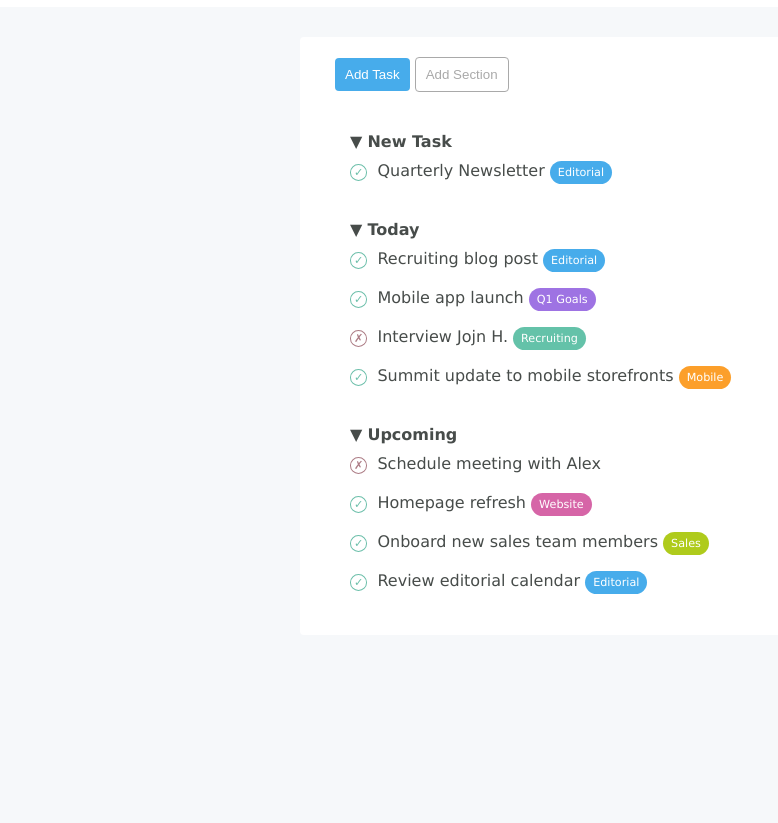
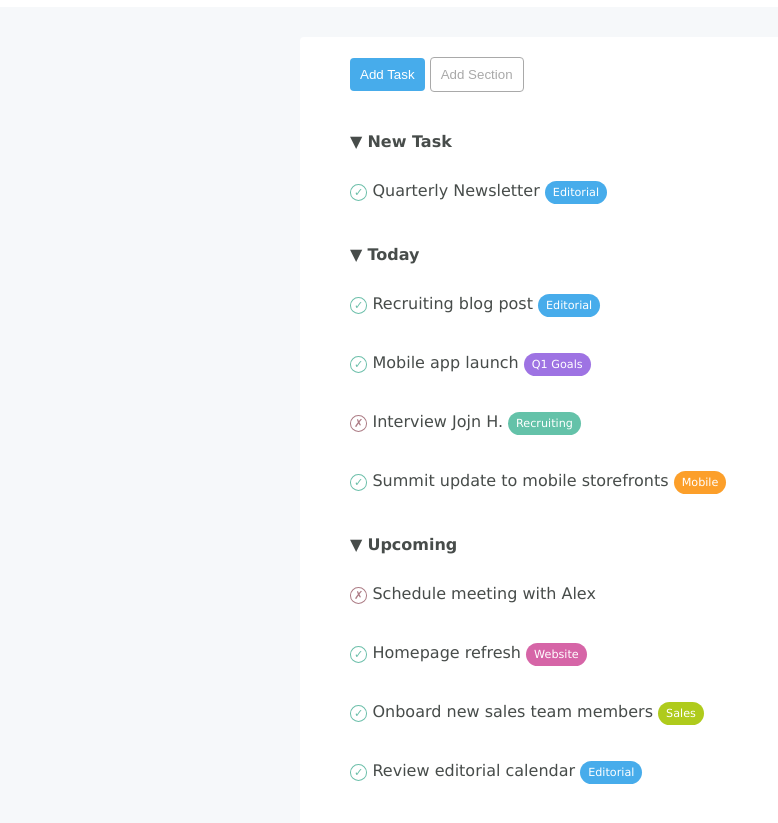
Before and after one commit to SamueleTerraroli/html-css-toboolist, a plain HTML site: page index.html in a window 1280 px wide. Shown: the part 63-886 px from the top of the page, without its empty margins (0-778 px from the left). Before the commit the page ends 800 px from the top, so only its background shows below. Drawn offline with Linux system fonts and the light colour scheme.

Commit message:
[Fix list

```diff
--- a/assets/style/style.css
+++ b/assets/style/style.css
@@ -45,15 +45,18 @@ main {
 
 .container {
   max-width: 680px;
+  width: 70%;
   margin: 0 auto;
   background-color: white ;
   border-radius: 4px;
+  padding-left: 50px;
+
 }
 
 /************buttons************/
 
 main section.buttons {
-  padding: 10px 35px;
+  padding: 10px 0px;
 
 }
 
@@ -78,27 +81,28 @@ button.gray {
 
 ul {
   list-style: none;
-  padding-left: 50px;
+  margin-left: 50px;
   margin: 10px 0;
   padding-bottom: 5px;
 }
 
-ul.annidato {
+
+
+li.annidato {
   display: inline-block;
   padding: 0;
 }
 
-ul.annidato span {
+li.annidato span {
   padding: 1px 3px;
   border: solid 1px;
   border-radius: 50%;
   font-size: 0.7rem;
-  margin-right: 5px;
 
 }
 
 li {
-  margin: 30px 0;
+  margin: 20px 0;
 }
 
 /************list************/
--- a/index.html
+++ b/index.html
@@ -25,29 +25,35 @@
     <ul>
 
       <li>&#9660 <strong>New Task</strong> <br>
-        <ul class="annidato"><span class="check">&check;</span> Quarterly Newsletter</ul>
+        <ul>
+          <li class="annidato"><span class="check">&check;</span> Quarterly Newsletter</li>
           <span class="badge">Editorial</span>
+        </ul>
       </li>
 
       <li>&#9660 <strong>Today</strong> <br>
-        <ul class="annidato"><span class="check">&check;</span> Recruiting blog post</ul>
+        <ul>
+          <li class="annidato"><span class="check">&check;</span> Recruiting blog post</li>
           <span class="badge">Editorial</span><br>
-        <ul class="annidato"><span class="check">&check;</span> Mobile app launch</ul>
+          <li class="annidato"><span class="check">&check;</span> Mobile app launch</li>
           <span class="badge goals">Q1 Goals</span><br>
-        <ul class="annidato"><span class="cross">&cross;</span> Interview Jojn H.</ul>
+          <li class="annidato"><span class="cross">&cross;</span> Interview Jojn H.</li>
           <span class="badge recruiting">Recruiting</span><br>
-        <ul class="annidato"><span class="check">&check;</span> Summit update to mobile storefronts</ul>
+          <li class="annidato"><span class="check">&check;</span> Summit update to mobile storefronts</li>
           <span class="badge mobile">Mobile</span><br>
+        </ul>
       </li>
 
       <li>&#9660 <strong>Upcoming</strong> <br>
-        <ul class="annidato"><span class="cross">&cross;</span> Schedule meeting with Alex</ul> <br>
-        <ul class="annidato"><span class="check">&check;</span> Homepage refresh</ul>
+        <ul>
+          <li class="annidato"><span class="cross">&cross;</span> Schedule meeting with Alex</li> <br>
+          <li class="annidato"><span class="check">&check;</span> Homepage refresh</li>
           <span class="badge website">Website</span><br>
-        <ul class="annidato"><span class="check">&check;</span> Onboard new sales team members</ul>
+          <li class="annidato"><span class="check">&check;</span> Onboard new sales team members</li>
           <span class="badge sales">Sales</span><br>
-        <ul class="annidato"><span class="check">&check;</span> Review editorial calendar</ul>
+          <li class="annidato"><span class="check">&check;</span> Review editorial calendar</li>
           <span class="badge">Editorial</span><br>
+        </ul>
       </li>
 
     </ul>
```
Lines whose indentation alone changed are shown as unchanged.
